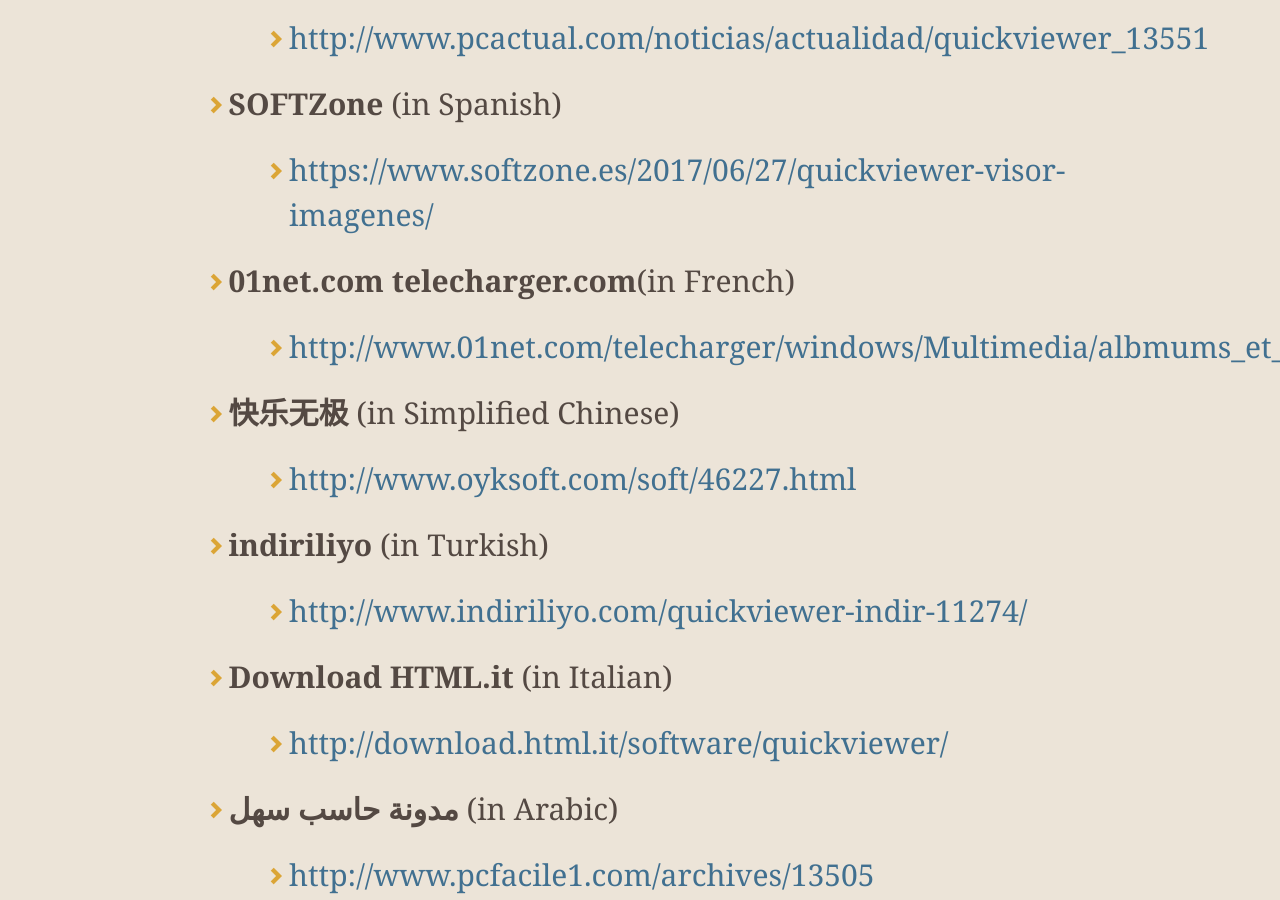
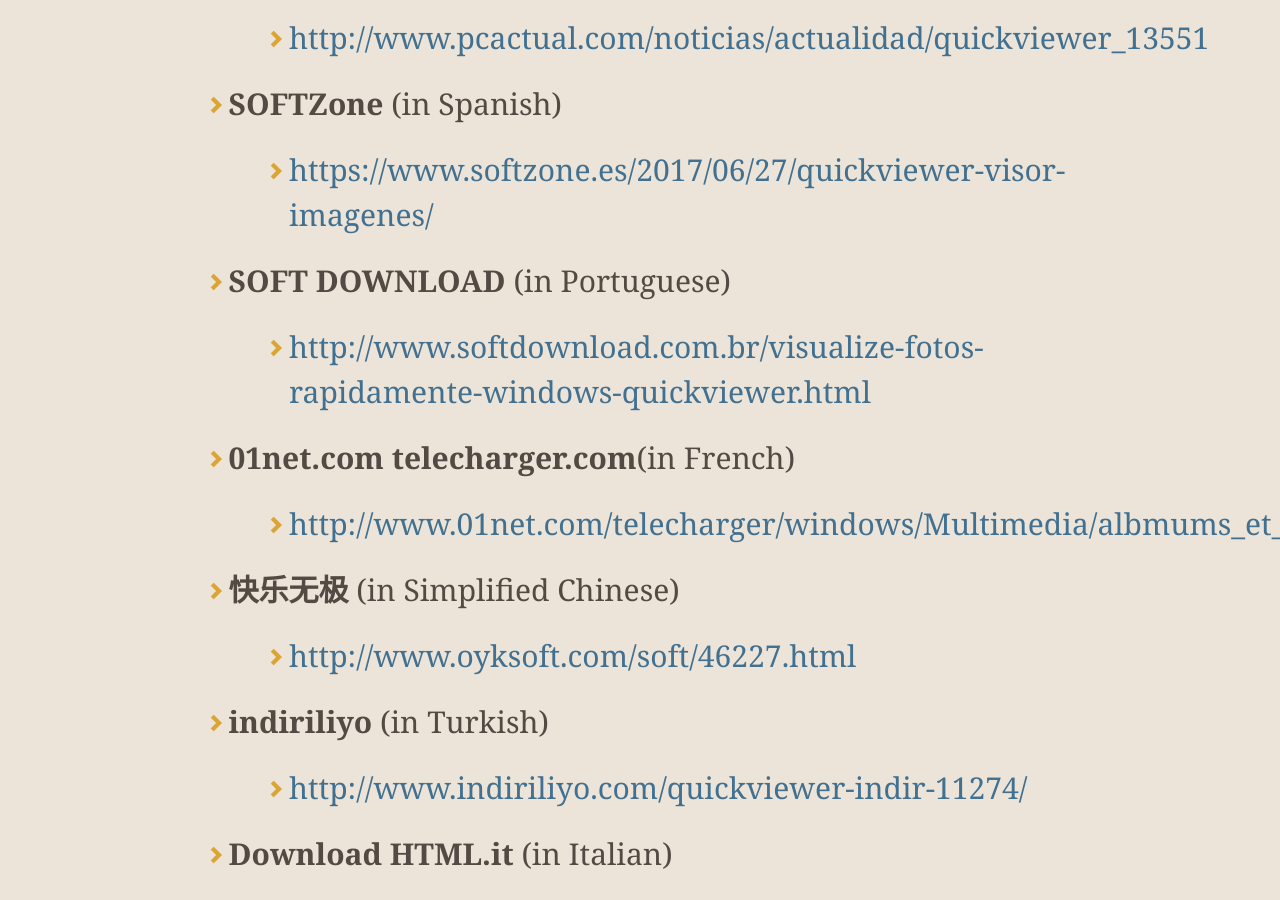
Before and after one commit to kanryu/quickviewer, a Jekyll site: the page built from docs/index.md, in a window 1280 px wide and 900 px high, scrolled down 3924 px. Built offline with Jekyll 4.4.1, drawn with Linux system fonts in a browser that asks for light colours; nearby versions of some CDN libraries; our own code applies the rules of GitHub Pages for plain Markdown files.

Commit message:
Update index.md

```diff
--- a/docs/index.md
+++ b/docs/index.md
@@ -67,6 +67,8 @@ You can also clone the latest source code from **[this repository.](https://gith
     - [http://www.pcactual.com/noticias/actualidad/quickviewer_13551](http://www.pcactual.com/noticias/actualidad/quickviewer_13551)
 - **SOFTZone** (in Spanish)
     - [https://www.softzone.es/2017/06/27/quickviewer-visor-imagenes/](https://www.softzone.es/2017/06/27/quickviewer-visor-imagenes/)
+- **SOFT DOWNLOAD** (in Portuguese)
+    - [http://www.softdownload.com.br/visualize-fotos-rapidamente-windows-quickviewer.html](http://www.softdownload.com.br/visualize-fotos-rapidamente-windows-quickviewer.html)
 - **01net.com telecharger.com**(in French)
     - [http://www.01net.com/telecharger/windows/Multimedia/albmums_et_visionneuses/fiches/140048.html](http://www.01net.com/telecharger/windows/Multimedia/albmums_et_visionneuses/fiches/140048.html)
 - **快乐无极** (in Simplified Chinese)
```
